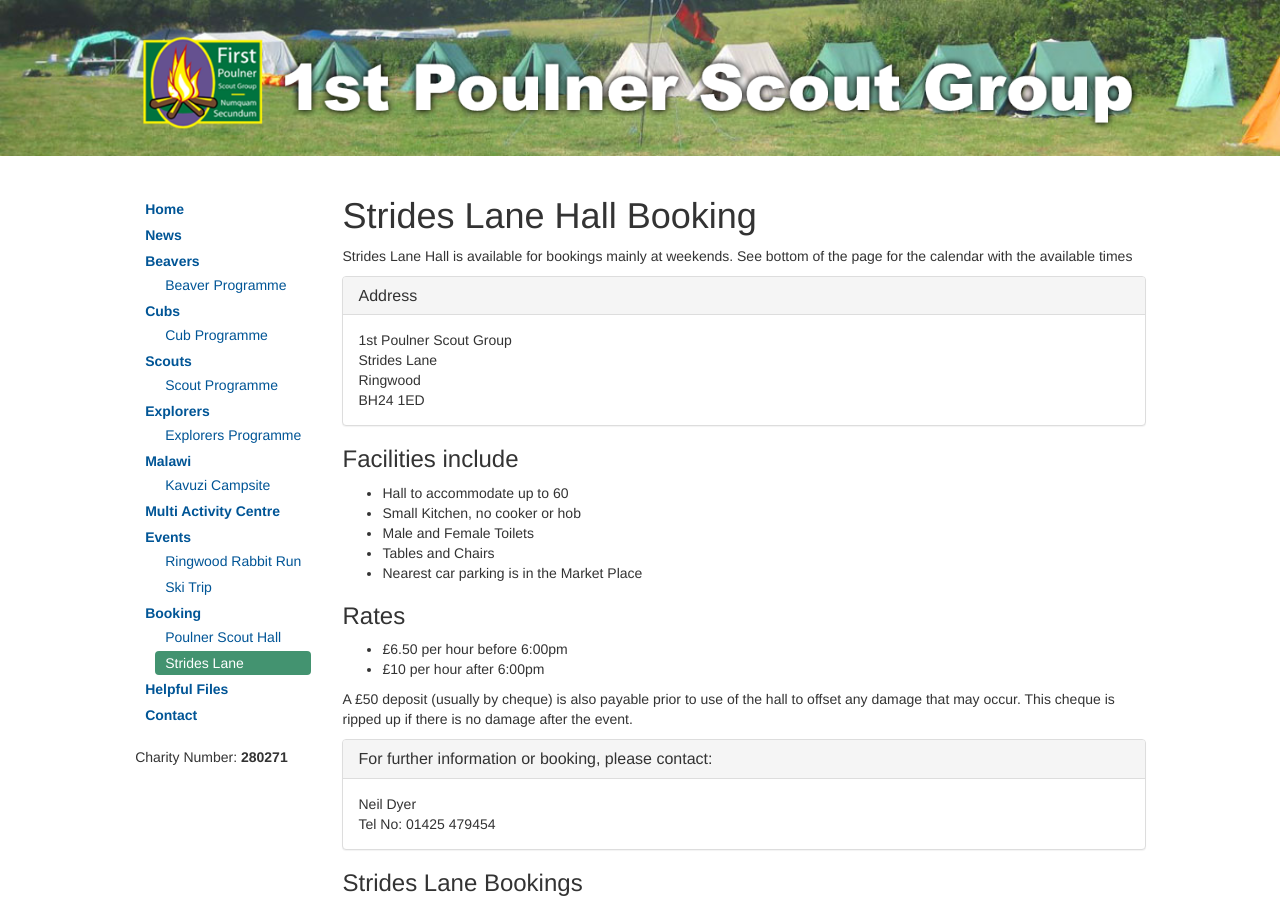
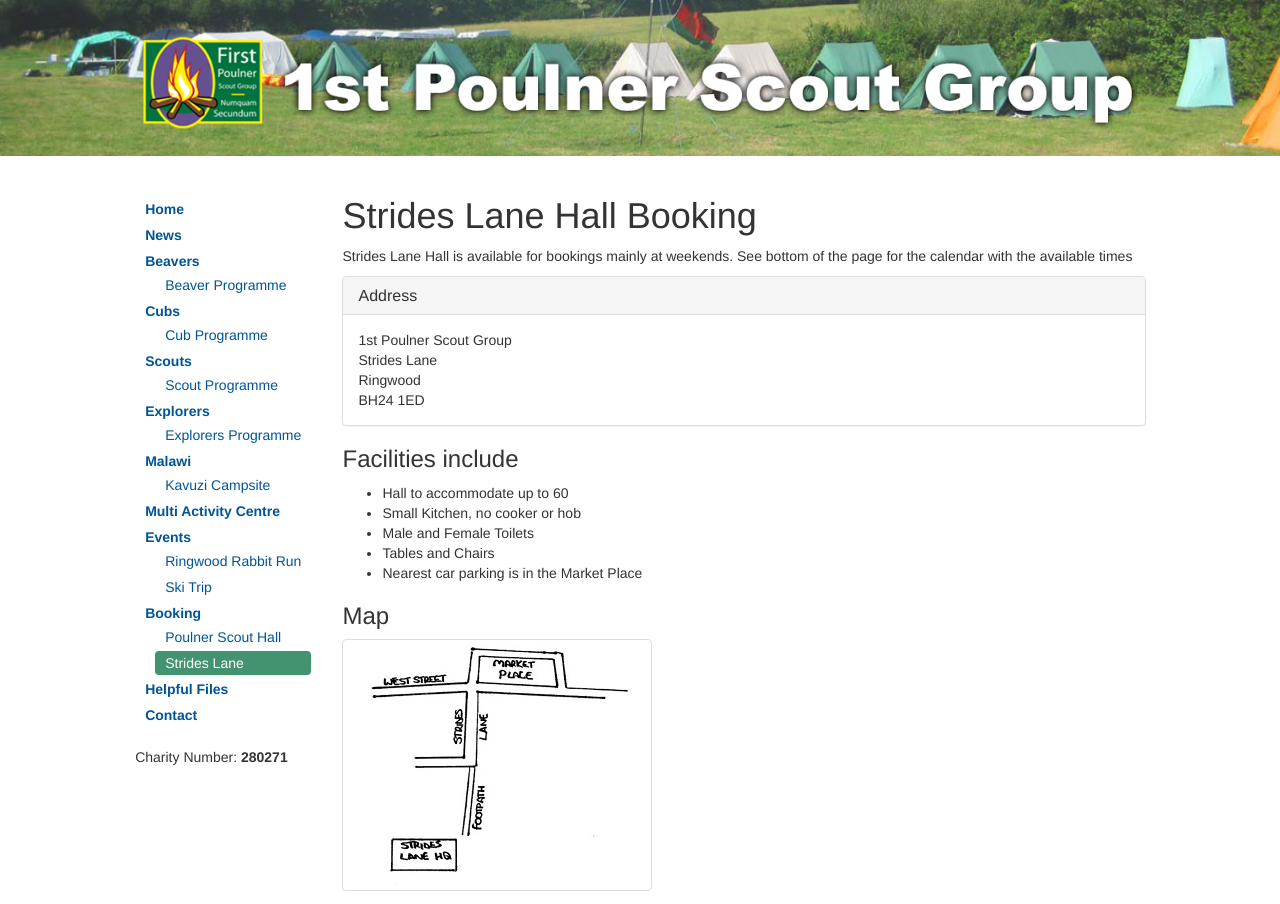
Before and after one commit to 1stpoulnerscouts/1stpoulnerscouts.github.io, a Jekyll site: the page built from booking/strides-lane/index.html, in a window 1280 px wide and 1400 px high. Shown: the top 904 px of the window. Built offline with Jekyll 4.4.1, drawn with Linux system fonts in a browser that asks for light colours; some of the changed text lies outside the part shown; grey boxes are pictures that could not be loaded.

Commit message:
Map and text

```diff
--- a/booking/poulner-scout-hall/index.html
+++ b/booking/poulner-scout-hall/index.html
@@ -48,6 +48,7 @@
 	</div>
 </div>
 <h3>Southampton Road Bookings</h3>
+<p>This calendar shows events for the next 12 months.</p>
 <div class="embed-responsive embed-responsive-4by3">
   <iframe class="embed-responsive-item" src="https://www.google.com/calendar/embed?showTitle=0&amp;mode=WEEK&amp;height=600&amp;wkst=1&amp;bgcolor=%23FFFFFF&amp;src=0d6tv8i1o14mvesnhn92hbqjsg%40group.calendar.google.com&amp;color=%230D7813&amp;ctz=Europe%2FLondon" style=" border-width:0 " width="800" height="600" frameborder="0" scrolling="no"></iframe>
 </div>
--- a/booking/strides-lane/index.html
+++ b/booking/strides-lane/index.html
@@ -19,7 +19,6 @@
 		BH24 1ED<br>
 	</div>
 </div>
-
 <h3>Facilities include</h3>
 <ul>
 	<li>Hall to accommodate up to 60</li>
@@ -29,6 +28,9 @@
     <li>Nearest car parking is in the Market Place </li>
 </ul>
 
+<h3>Map</h3>
+<img class="img-responsive thumbnail" src="/img/stridesLaneMap.jpg" alt="Strides Lane Map">
+
 <h3>Rates</h3>
 <ul>
 	<li>£6.50 per hour before 6:00pm</li>
@@ -36,7 +38,7 @@
 </ul>
 
 <p>A £50 deposit (usually by cheque) is also payable prior to use of the hall to offset any damage that may occur. This cheque is ripped up if there is no damage after the event.</p>
-
+<br>
 <div class="panel panel-default">
 	<div class="panel-heading">
 		<h3 class="panel-title">For further information or booking, please contact:</h3>
```
Also changed, not shown: other parts of booking/strides-lane/index.html (+1 -0 lines), img/stridesLaneMap.jpg (added).
